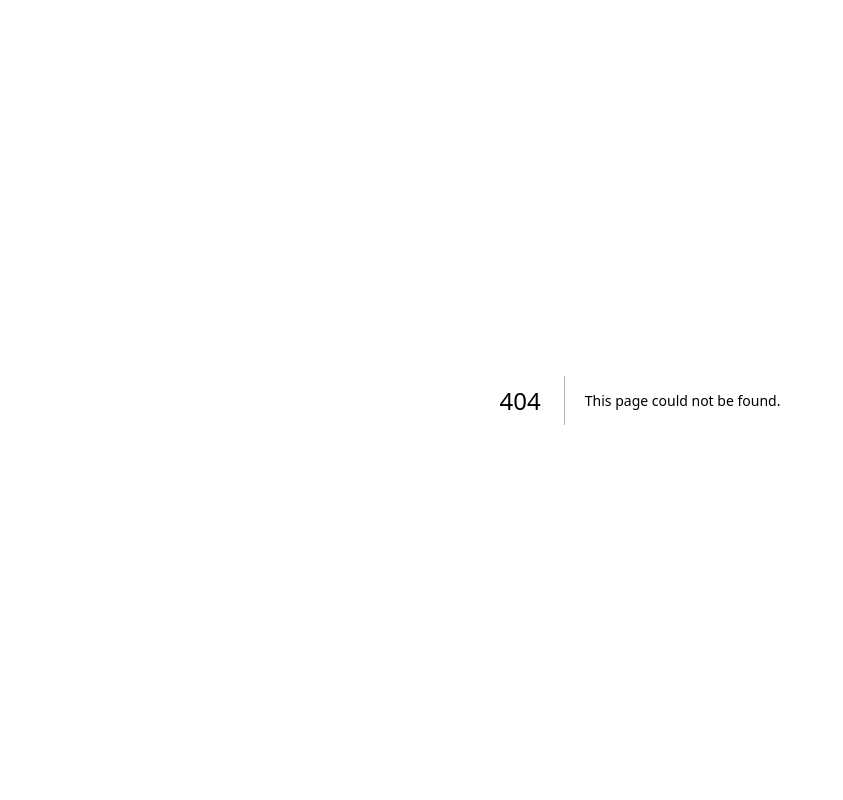
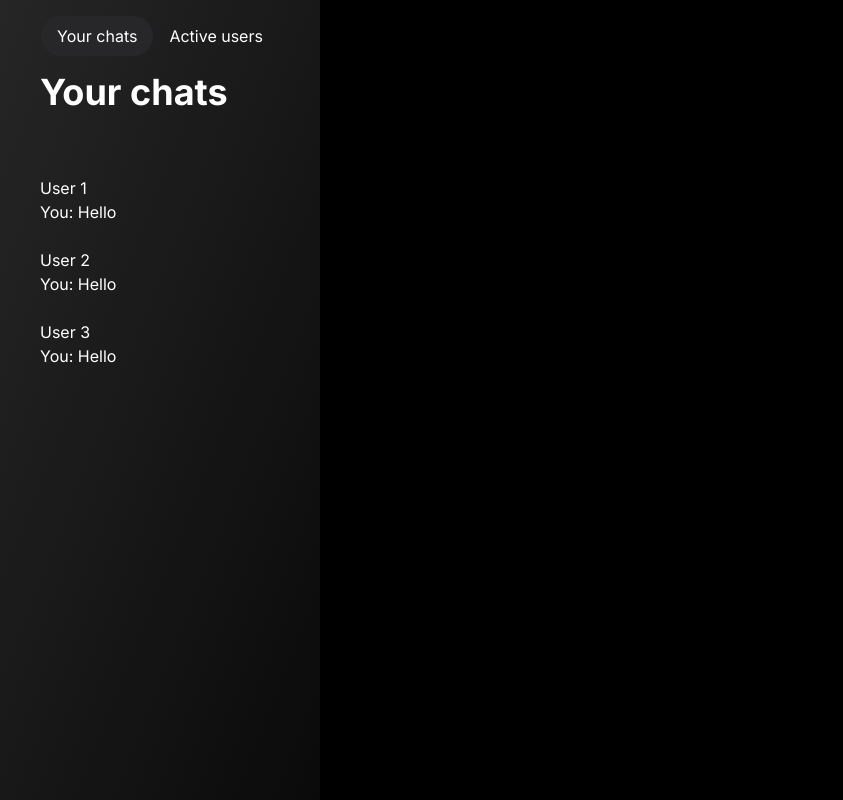
Before and after one commit to Podziuu/realtime-nextjs-chat, a Next.js app: page /chat in a window 1280 px wide. Before the commit this address had no page. Shown: the whole page, without its empty margins (0-843 px from the left). Built offline with nearby package versions, Linux system fonts and the light colour scheme.

Commit message:
Template for tabs section

```diff
--- /dev/null
+++ b/app/(root)/chat/page.tsx
@@ -0,0 +1,61 @@
+import { Tabs } from "@/components/ui/tabs";
+import React from "react";
+
+const tabs = [
+  {
+    title: "Your chats",
+    value: "your chats",
+    content: (
+      <div className="w-full overflow-hidden relative h-full p-10 text-white bg-gradient-to-br from-neutral-800 to-neutral-950">
+        <p className="mt-8 text-4xl font-bold">Your chats</p>
+        <div className="flex flex-col gap-6 mt-16">
+          <div>
+            <p>User 1</p>
+            <p>You: Hello</p>
+          </div>
+          <div>
+            <p>User 2</p>
+            <p>You: Hello</p>
+          </div>
+          <div>
+            <p>User 3</p>
+            <p>You: Hello</p>
+          </div>
+        </div>
+      </div>
+    ),
+  },
+  {
+    title: "Active users",
+    value: "active users",
+    content: (
+        <div className="w-full overflow-hidden relative h-full p-10 text-white bg-gradient-to-br from-neutral-800 to-neutral-950">
+        <p className="mt-8 text-4xl font-bold">Active users</p>
+        <div className="flex flex-col gap-6 mt-16">
+          <div>
+            <p>User 1</p>
+          </div>
+          <div>
+            <p>User 2</p>
+          </div>
+          <div>
+            <p>User 3</p>
+          </div>
+        </div>
+      </div>
+    ),
+  },
+];
+
+const page = () => {
+  return (
+    <section>
+      <div className="w-1/4 h-screen relative ">
+        <Tabs tabs={tabs} />
+      </div>
+      <div></div>
+    </section>
+  );
+};
+
+export default page;
--- a/app/(root)/layout.tsx
+++ b/app/(root)/layout.tsx
@@ -5,5 +5,5 @@ export default function RootLayout({
 }: Readonly<{
   children: React.ReactNode;
 }>) {
-  return <main>{children}</main>;
+  return <main className="bg-black">{children}</main>;
 }
--- a/app/(root)/page.tsx
+++ b/app/(root)/page.tsx
@@ -3,7 +3,7 @@ import TailwindButton from "@/components/ui/tailwindcss-buttons";
 
 export default function Home() {
   return (
-    <main className="flex items-center justify-center min-h-screen flex-col bg-black">
+    <section className="flex items-center justify-center min-h-screen flex-col bg-black">
       <h1 className="text-5xl font-bold text-white">
         Welcome to realtime chat app!
       </h1>
@@ -12,6 +12,6 @@ export default function Home() {
         <TailwindButton text="Log in!" link="/login" />
       </div>
       <BackgroundBeams />
-    </main>
+    </section>
   );
 }
--- a/app/globals.css
+++ b/app/globals.css
@@ -74,3 +74,13 @@
     @apply bg-background text-foreground;
   }
 }
+
+.no-visible-scrollbar {
+  scrollbar-width: none;
+  -ms-overflow-style: none;
+  -webkit-overflow-scrolling: touch;
+}
+
+.no-visible-scrollbar::-webkit-scrollbar {
+  display: none;
+}
--- /dev/null
+++ b/components/ui/tabs.tsx
@@ -0,0 +1,124 @@
+"use client";
+
+import { useState } from "react";
+import { motion } from "framer-motion";
+import { cn } from "@/utils/cn";
+
+type Tab = {
+  title: string;
+  value: string;
+  content?: string | React.ReactNode | any;
+};
+
+export const Tabs = ({
+  tabs: propTabs,
+  containerClassName,
+  activeTabClassName,
+  tabClassName,
+  contentClassName,
+}: {
+  tabs: Tab[];
+  containerClassName?: string;
+  activeTabClassName?: string;
+  tabClassName?: string;
+  contentClassName?: string;
+}) => {
+  const [active, setActive] = useState<Tab>(propTabs[0]);
+  const [tabs, setTabs] = useState<Tab[]>(propTabs);
+
+  const moveSelectedTabToTop = (idx: number) => {
+    const newTabs = [...propTabs];
+    const selectedTab = newTabs.splice(idx, 1);
+    newTabs.unshift(selectedTab[0]);
+    setTabs(newTabs);
+    setActive(newTabs[0]);
+  };
+
+  const [hovering, setHovering] = useState(false);
+
+  return (
+    <>
+      <div
+        className={cn(
+          "flex flex-row items-center justify-center [perspective:1000px] absolute z-20 overflow-auto sm:overflow-visible no-visible-scrollbar max-w-full w-full mt-4",
+          containerClassName
+        )}
+      >
+        {propTabs.map((tab, idx) => (
+          <button
+            key={tab.title}
+            onClick={() => {
+              moveSelectedTabToTop(idx);
+            }}
+            onMouseEnter={() => setHovering(true)}
+            onMouseLeave={() => setHovering(false)}
+            className={cn("relative px-4 py-2 rounded-full", tabClassName)}
+            style={{
+              transformStyle: "preserve-3d",
+            }}
+          >
+            {active.value === tab.value && (
+              <motion.div
+                layoutId="clickedbutton"
+                transition={{ type: "spring", bounce: 0.3, duration: 0.6 }}
+                className={cn(
+                  "absolute inset-0 bg-gray-200 dark:bg-zinc-800 rounded-full ",
+                  activeTabClassName
+                )}
+              />
+            )}
+
+            <span className="relative block text-black dark:text-white">
+              {tab.title}
+            </span>
+          </button>
+        ))}
+      </div>
+      <FadeInDiv
+        tabs={tabs}
+        active={active}
+        key={active.value}
+        hovering={hovering}
+        className={cn("", contentClassName)}
+      />
+    </>
+  );
+};
+
+export const FadeInDiv = ({
+  className,
+  tabs,
+  hovering,
+}: {
+  className?: string;
+  key?: string;
+  tabs: Tab[];
+  active: Tab;
+  hovering?: boolean;
+}) => {
+  const isActive = (tab: Tab) => {
+    return tab.value === tabs[0].value;
+  };
+  return (
+    <div className="relative w-full h-full">
+      {tabs.map((tab, idx) => (
+        <motion.div
+          key={tab.value}
+          layoutId={tab.value}
+          style={{
+            scale: 1 - idx * 0.1,
+            top: hovering ? idx * -50 : 0,
+            zIndex: -idx,
+            opacity: idx < 3 ? 1 - idx * 0.1 : 0,
+          }}
+          animate={{
+            y: isActive(tab) ? [0, 40, 0] : 0,
+          }}
+          className={cn("w-full h-full absolute top-0 left-0", className)}
+        >
+          {tab.content}
+        </motion.div>
+      ))}
+    </div>
+  );
+};
```
